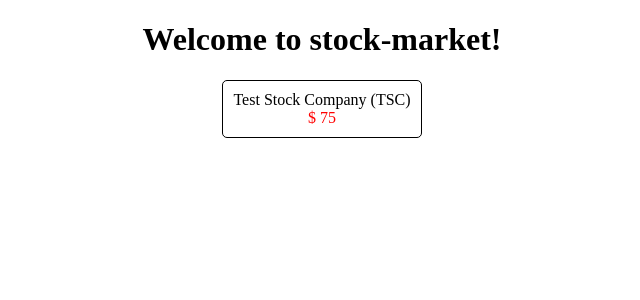
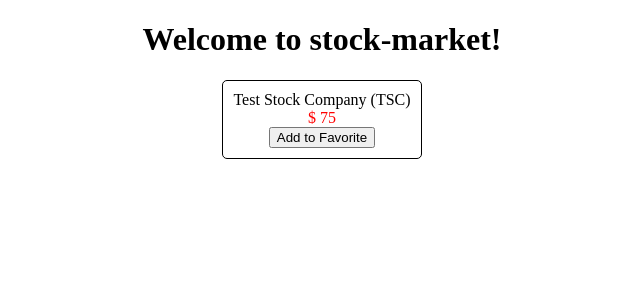
Before and after one commit to andyemnem63/angular_book, an Angular app in the folder stock-market/: page / in a window 1280 px wide. Shown: the top 300 px of the page, without its empty margins (318-958 px from the left). Built offline with nearby package versions, Linux system fonts and the light colour scheme.

Commit message:
Event-Binding

```diff
--- a/stock-market/src/app/stock/stock-item/stock-item.component.html
+++ b/stock-market/src/app/stock/stock-item/stock-item.component.html
@@ -2,4 +2,6 @@
   <div class="name">{{name + ' (' + code + ')'}}</div>
   <div class="price"
        [class]="positiveChange ? 'positive' : 'negative'">$ {{price}}</div>
+  <button (click)="toggleFavorite()"
+           [disabled]="favorite">Add to Favorite</button>
 </div>
--- a/stock-market/src/app/stock/stock-item/stock-item.component.ts
+++ b/stock-market/src/app/stock/stock-item/stock-item.component.ts
@@ -27,7 +27,7 @@ export class StockItemComponent implements OnInit {
     }
 
     toggleFavorite() {
-        console.log('We are toggling the favorite state for this stock');
+        console.log('We are toggling the favorite state for this stock', event);
         this.favorite = !this.favorite;
     }
 
```
